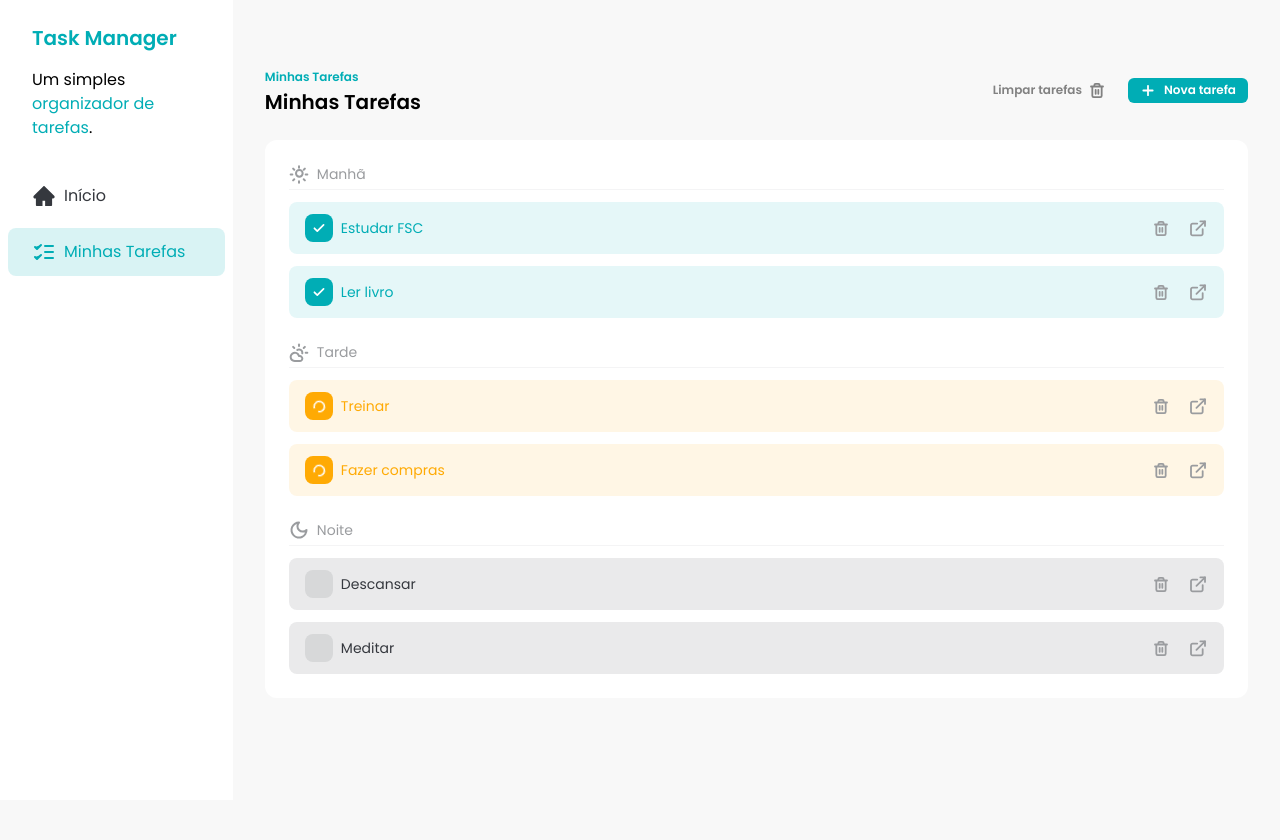
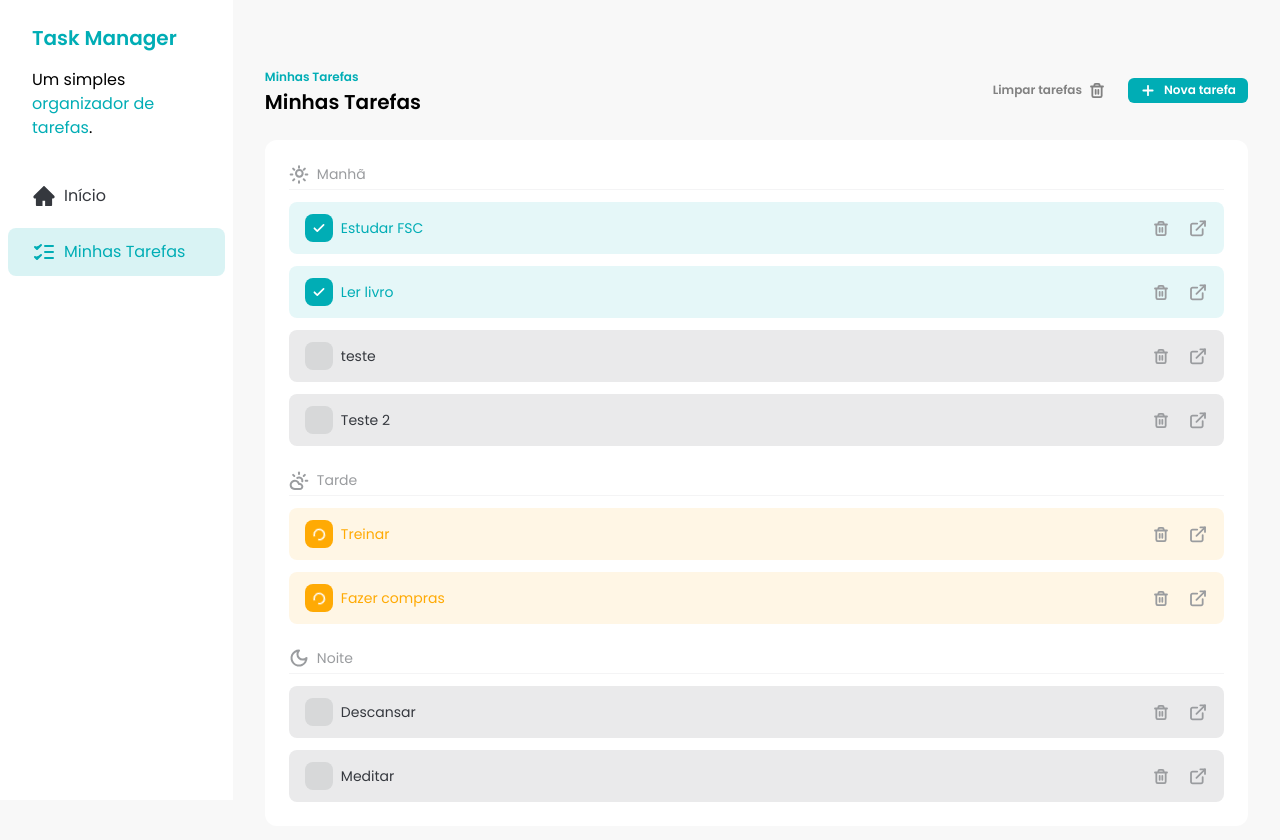
Before and after one commit to felipemotarocha/fullstackclub-todo-app, a React (Vite) app: page / in a window 1280 px wide. Shown: the top 840 px of the page. Before the commit the page ends 800 px from the top, so only its background shows below. Built offline with nearby package versions, Linux system fonts and the light colour scheme; data requests are answered from the project's data file.

Commit message:
feat: ensure task is created on db

```diff
--- a/db.json
+++ b/db.json
@@ -1,46 +1,60 @@
 {
   "tasks": [
     {
-      "id": 1,
+      "id": "1",
       "title": "Estudar FSC",
       "description": "Estudar para a prova de FSC",
       "time": "morning",
       "status": "done"
     },
     {
-      "id": 2,
+      "id": "2",
       "title": "Ler livro",
       "description": "Ler o livro de matemática",
       "time": "morning",
       "status": "done"
     },
     {
-      "id": 3,
+      "id": "3",
       "title": "Treinar",
       "description": "Treinar para a competição de natação",
       "time": "afternoon",
       "status": "in_progress"
     },
     {
-      "id": 4,
+      "id": "4",
       "title": "Fazer compras",
       "description": "Comprar os ingredientes para o jantar",
       "time": "afternoon",
       "status": "in_progress"
     },
     {
-      "id": 5,
+      "id": "5",
       "title": "Descansar",
       "description": "Assistir um filme com a família",
       "time": "evening",
       "status": "not_started"
     },
     {
-      "id": 6,
+      "id": "6",
       "title": "Meditar",
       "description": "Meditar por 10 minutos",
       "time": "evening",
       "status": "not_started"
+    },
+    {
+      "id": "10078d13-9e24-49e1-9c5f-8477ef688fa9",
+      "title": "teste",
+      "time": "morning",
+      "description": "teste",
+      "status": "not_started"
+    },
+    {
+      "id": "c2ba4ab2-e683-4edd-9f5e-bcd6722bdc59",
+      "title": "Teste 2",
+      "time": "morning",
+      "description": "teste 2",
+      "status": "not_started"
     }
   ]
 }
--- a/src/components/TaskItem.jsx
+++ b/src/components/TaskItem.jsx
@@ -56,7 +56,7 @@ const TaskItem = ({ task, handleCheckboxClick, handleDeleteClick }) => {
 
 TaskItem.propTypes = {
   task: PropTypes.shape({
-    id: PropTypes.number.isRequired,
+    id: PropTypes.string.isRequired,
     title: PropTypes.string.isRequired,
     description: PropTypes.string.isRequired,
     time: PropTypes.oneOf(["morning", "afternoon", "evening"]).isRequired,
--- a/src/components/Tasks.jsx
+++ b/src/components/Tasks.jsx
@@ -60,7 +60,16 @@ const Tasks = () => {
     setTasks(newTasks)
   }
 
-  const handleAddTaskSubmit = (task) => {
+  const handleAddTaskSubmit = async (task) => {
+    const response = await fetch("http://localhost:3000/tasks", {
+      method: "POST",
+      body: JSON.stringify(task),
+    })
+    if (!response.ok) {
+      return toast.error(
+        "Erro ao adicionar a tarefa. Por favor, tente novamente."
+      )
+    }
     setTasks([...tasks, task])
     toast.success("Tarefa adicionada com sucesso!")
   }
```
